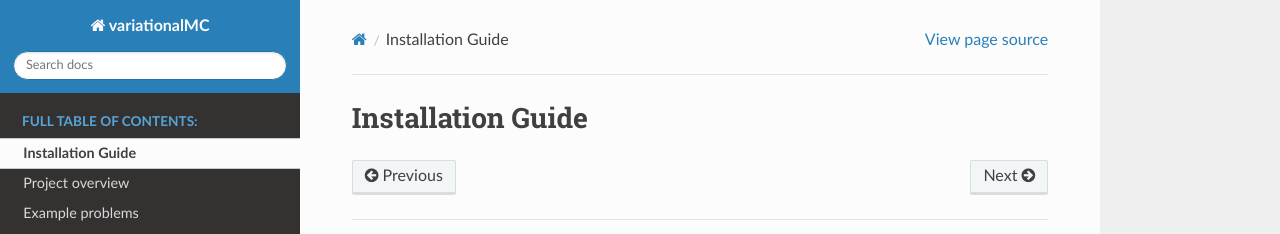
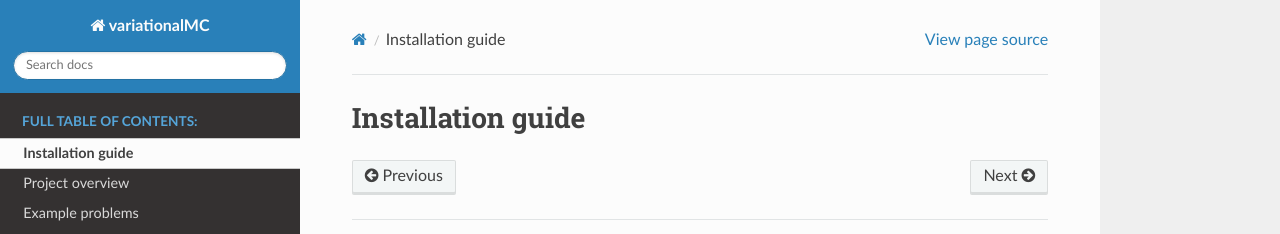
Before and after one commit to butchertx/variationalMC, a Sphinx documentation site: the page built from doc/source/installation/index.rst, in a window 1280 px wide. Shown: the top 234 px of the page. Built offline with Sphinx 7.4.7 and the Read the Docs theme 3.1.0, drawn with Linux system fonts in a browser that asks for light colours.

Commit message:
update docs

```diff
--- a/doc/source/index.rst
+++ b/doc/source/index.rst
@@ -6,7 +6,7 @@
 variationalMC documentation
 ===========================
 
-``variationalMC`` is a C++ library for performing variational Monte Carlo
+``variationalMC`` is a C++ library for performing Variational Monte Carlo (VMC)
 simulations. It is primarily designed for studying the spin-1/2 and spin-1
 Heisenberg models in one, two, and three dimensions. It uses Slater-Jastrow
 wavefunctions with an exact Gutzwiller projection, and Stochastic Reconfiguration
@@ -14,8 +14,8 @@
 routines are general, and the library can be easily extended to be used with
 addiitonal wavefunction types.
 
-- To get started with installation, see :ref:`installation`.
-- To learn about what the library can do, see :ref:`overview`.
+- To get started with installation, see :doc:`the Installation Guide </installation/index>`.
+- To learn about what the library can do, see :doc:`the Project Overview </overview/index>`.
 
 .. toctree::
    :maxdepth: 2
--- a/doc/source/installation/index.rst
+++ b/doc/source/installation/index.rst
@@ -1,4 +1,4 @@
 
 
-Installation Guide
+Installation guide
 ################################
```
